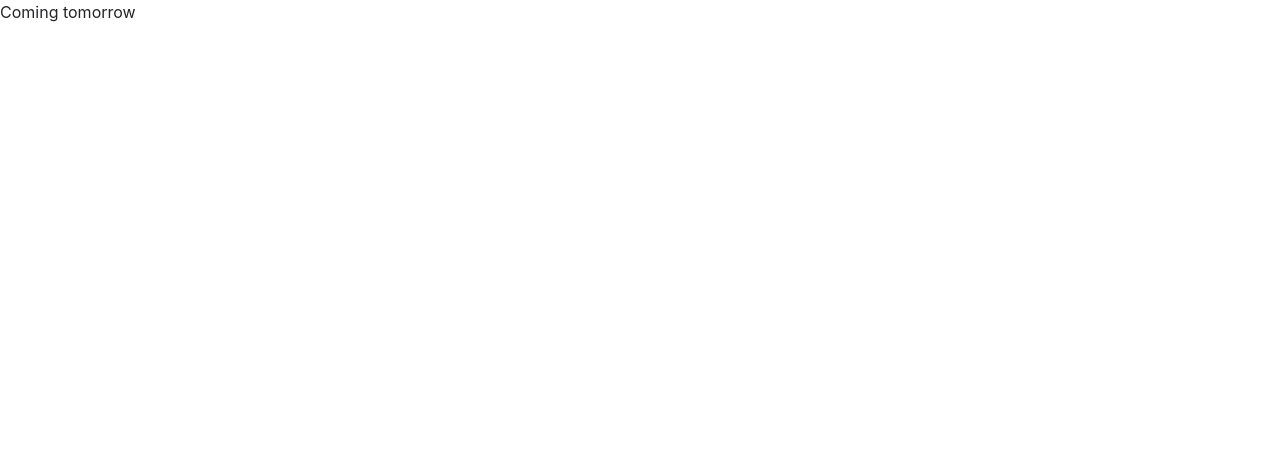
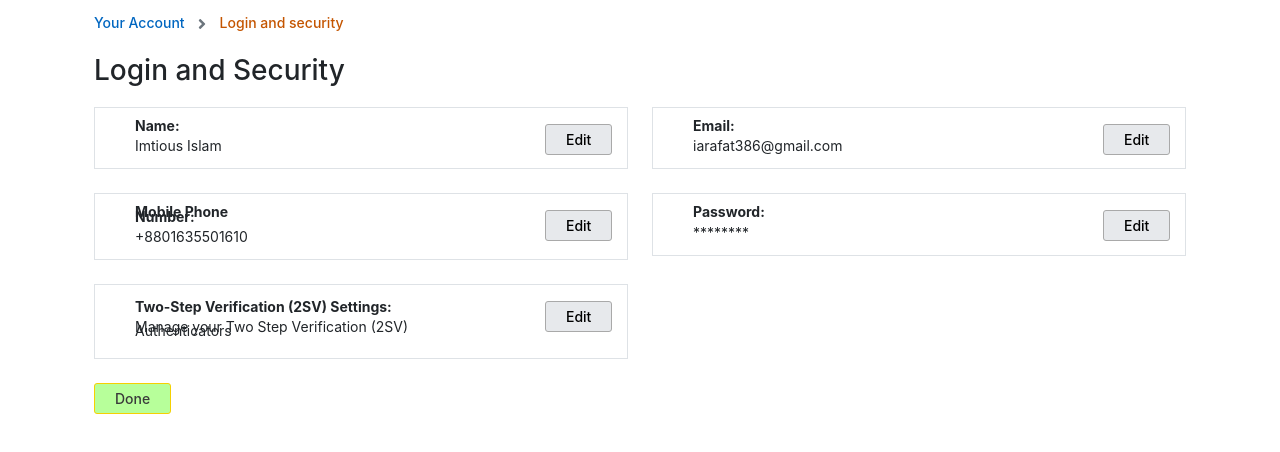
Before and after one commit to Imtious-coder/Amazon_My_Account_Clone, a React (Create React App) app: page /informations in a window 1280 px wide. Shown: the top 452 px of the page. Built offline with nearby package versions, Linux system fonts and the light colour scheme.

Commit message:
Information page complete

```diff
--- a/src/App.css
+++ b/src/App.css
@@ -49,3 +49,46 @@
 .Shadow:hover{
   box-shadow: .2px .2px 7px rgb(255, 123, 0);
 }
+
+.Nav__Title{
+  color: #c45500;
+  font-size: 14px;
+  margin-top: 4px;
+  font-weight: 500;
+}
+.Heading{
+  font-size: 28px;
+  font-weight: 500;
+}
+.Small{
+  font-size: 14px;
+  line-height: .3;
+}
+
+.Button__1{
+  height: 31px;
+  outline: none;
+  font-size: 14px;
+  font-weight: 500;
+  padding: 4px 20px 5px 20px;
+  border-radius: 3px;
+  background-color: #e7e9ec;
+  border: 1px solid darkgrey;
+}
+.Button__1:hover{
+  background-color: rgb(221, 221, 221);
+}
+.Button__2{
+  height: 31px;
+  outline: none;
+  font-size: 14px;
+  font-weight: 500;
+  padding: 4px 20px 5px 20px;
+  border-radius: 3px;
+  color: rgb(58, 58, 58);
+  background-color: #b7ff9a;
+  border: 1px solid rgb(245, 208, 1);
+}
+.Button__2:hover{
+  background-color: #94ff6a;
+}
--- a/src/App.js
+++ b/src/App.js
@@ -8,6 +8,7 @@ import {
 import Home from './Componnents/Home/Home';
 import YourOrders from './Componnents/YourOrders/YourOrders';
 import Informations from './Componnents/LoginAndSecurity/Informations/Informations';
+import Name from './Componnents/LoginAndSecurity/Name/Name';
 
 function App() {
   return (
@@ -22,6 +23,9 @@ function App() {
         <Route path="/informations">
           <Informations />
         </Route>
+        <Route path="/name">
+          <Name />
+        </Route>
         <Route path="/">
           <Home />
         </Route>
--- a/src/Componnents/Home/Home.js
+++ b/src/Componnents/Home/Home.js
@@ -47,6 +47,7 @@ const Home = () => {
 
                     {/* Card2 start */}
                     <div className="col-md-4 mb-4">
+                        <Link style={{ textDecoration: "none", color: "Black" }} to="/informations">
                             <div className="container pt-3 pb-3 border rounded Card">
                                 <div className="row d-flex align-items-center">
                                     {/* Card1 Image */}
@@ -60,6 +61,7 @@ const Home = () => {
                                     </div>
                                 </div>
                             </div>
+                        </Link>
                     </div>
                     {/* Card2 End */}
 
--- a/src/Componnents/LoginAndSecurity/Informations/Informations.js
+++ b/src/Componnents/LoginAndSecurity/Informations/Informations.js
@@ -1,10 +1,127 @@
+import { faAngleRight } from '@fortawesome/free-solid-svg-icons';
+import { FontAwesomeIcon } from '@fortawesome/react-fontawesome';
 import React from 'react';
+import { Link } from 'react-router-dom';
 
 const Informations = () => {
     return (
-        <div>
-            <p>Coming tomorrow</p>
-        </div>
+        <section className="container">
+            {/* Navigation start */}
+            <nav className="container d-flex mt-2">
+                <Link style={{ textDecoration: "none" }} to="/home">
+                    <p className="Text mt-1">Your Account</p>
+                </Link>
+                    &nbsp; &nbsp;
+                    <FontAwesomeIcon className="mt-2 text-secondary" icon={faAngleRight} />
+                    &nbsp; &nbsp;
+                <p className="Nav__Title">Login and security</p>
+            </nav>
+            {/* Navigation End */}
+            {/* Heading */}
+            <p className="Heading container">Login and Security</p>
+
+            {/* Main body */}
+            <section className="container">
+                <div className="row">
+                    {/* Name card start*/}
+                    <div className="col-md-6 mb-4">
+                        <div className="container border">
+                            <div className="row mt-3 ms-1 mb-1">
+                                {/* Name */}
+                                <div className="col-md-4">
+                                    <p className="Small"><b>Name:</b></p>
+                                    <p className="Small">Imtious Islam</p>
+                                </div>
+                                { /* Button */}
+                                <div className="col-md-2 ms-auto">
+                                    <Link to="/name">
+                                        <button className="Button__1">Edit</button>
+                                    </Link>
+                                </div>
+                            </div>
+                        </div>
+                    </div>
+                    {/* Name card end */}
+
+                    {/* Email card start*/}
+                    <div className="col-md-6 mb-4">
+                        <div className="container border">
+                            <div className="row mt-3 ms-1 mb-1">
+                                {/* Name */}
+                                <div className="col-md-4">
+                                    <p className="Small"><b>Email:</b></p>
+                                    <p className="Small">iarafat386@gmail.com</p>
+                                </div>
+                                { /* Button */}
+                                <div className="col-md-2 ms-auto">
+                                    <button className="Button__1">Edit</button>
+                                </div>
+                            </div>
+                        </div>
+                    </div>
+                    {/* Email card end */}
+
+                    {/* Mobile Phone Number card start*/}
+                    <div className="col-md-6 mb-4">
+                        <div className="container border">
+                            <div className="row mt-3 ms-1 mb-1">
+                                {/* Name */}
+                                <div className="col-md-4">
+                                    <p className="Small"><b>Mobile Phone Number:</b></p>
+                                    <p className="Small">+8801635501610</p>
+                                </div>
+                                { /* Button */}
+                                <div className="col-md-2 ms-auto">
+                                    <button className="Button__1">Edit</button>
+                                </div>
+                            </div>
+                        </div>
+                    </div>
+                    {/* Mobile Phone Number card end */}
+
+                    {/* Password card start*/}
+                    <div className="col-md-6">
+                        <div className="container border">
+                            <div className="row mt-3 ms-1 mb-1">
+                                {/* Name */}
+                                <div className="col-md-4">
+                                    <p className="Small"><b>Password:</b></p>
+                                    <p className="Small">********</p>
+                                </div>
+                                { /* Button */}
+                                <div className="col-md-2 ms-auto">
+                                    <button className="Button__1">Edit</button>
+                                </div>
+                            </div>
+                        </div>
+                    </div>
+                    {/* Password card end */}
+
+                    {/* Two step verification card start*/}
+                    <div className="col-md-6">
+                        <div className="container border">
+                            <div className="row mt-3 ms-1 mb-1">
+                                {/* Name */}
+                                <div className="col-md-8 mt-1 mb-1">
+                                    <p className="Small"><b>Two-Step Verification (2SV) Settings:</b></p>
+                                    <p className="Small">Manage your Two Step Verification (2SV) Authenticators</p>
+                                </div>
+                                { /* Button */}
+                                <div className="col-md-2 ms-auto">
+                                    <button className="Button__1">Edit</button>
+                                </div>
+                            </div>
+                        </div>
+                    </div>
+                    {/* Two step verification card end */}
+
+                    {/* Done Button */}
+                    <div className="col-md-12 mt-4">
+                        <button className="Button__2">Done</button>
+                    </div>
+                </div>
+            </section>
+        </section>
     );
 };
 
--- /dev/null
+++ b/src/Componnents/LoginAndSecurity/Name/Name.js
@@ -0,0 +1,30 @@
+import { faAngleRight } from '@fortawesome/free-solid-svg-icons';
+import { FontAwesomeIcon } from '@fortawesome/react-fontawesome';
+import React from 'react';
+import { Link } from 'react-router-dom';
+
+const Name = () => {
+    return (
+        <section className="container">
+            {/* Navigation start */}
+            <nav className="container d-flex mt-2">
+                <Link style={{ textDecoration: "none" }} to="/home">
+                    <p className="Text mt-1">Your Account</p>
+                </Link>
+                &nbsp; &nbsp;
+                    <FontAwesomeIcon className="mt-2 text-secondary" icon={faAngleRight} />
+                &nbsp; &nbsp;
+                    <Link style={{ textDecoration: "none" }} to="/home">
+                    <p className="Text mt-1">Login and security</p>
+                </Link>
+                &nbsp; &nbsp;
+                    <FontAwesomeIcon className="mt-2 text-secondary" icon={faAngleRight} />
+                &nbsp; &nbsp;
+                <p className="Nav__Title">Change your name</p>
+            </nav>
+            {/* Navigation End */}
+        </section>
+    );
+};
+
+export default Name;
--- a/src/Componnents/YourOrders/YourOrders.css
+++ b/src/Componnents/YourOrders/YourOrders.css
@@ -1,12 +1,3 @@
-#Nav__Title{
-    color: #c45500;
-    font-size: 14px;
-    margin-top: 4px;
-}
-#Heading{
-    font-size: 28px;
-    font-weight: 500;
-}
 #search{
     width: 100%;
     font-size: 14px;
--- a/src/Componnents/YourOrders/YourOrders.js
+++ b/src/Componnents/YourOrders/YourOrders.js
@@ -15,7 +15,7 @@ const YourOrders = () => {
                     &nbsp; &nbsp;
                     <FontAwesomeIcon className="mt-2 text-secondary" icon={faAngleRight} />
                     &nbsp; &nbsp;
-                <p id="Nav__Title">Your orders</p>
+                <p className="Nav__Title">Your orders</p>
             </nav>
             {/* Navigation End */}
 
@@ -23,7 +23,7 @@ const YourOrders = () => {
                 <section className="row">
                     {/* Body Heading */}
                     <div className="col-md-6">
-                        <p id="Heading">Your Orders</p>
+                        <p className="Heading">Your Orders</p>
                     </div>
                     {/* Search input */}
                     <div style={{ height: "31px", border: "1px solid grey" }} className="col-md-4 d-flex rounded Shadow mb-2">
@@ -64,7 +64,6 @@ const YourOrders = () => {
                     <section className="col-md-12 text-center mt-5">
                         <p>You have not placed any orders in last 30 days. <span className="Text">View orders in  2021 </span></p>
                     </section>
-
                 </section>
             </main>
         </section>
```
Also changed, not shown: src/Componnents/LoginAndSecurity/Name/Name.css (added). Lines whose indentation alone changed are shown as unchanged.
